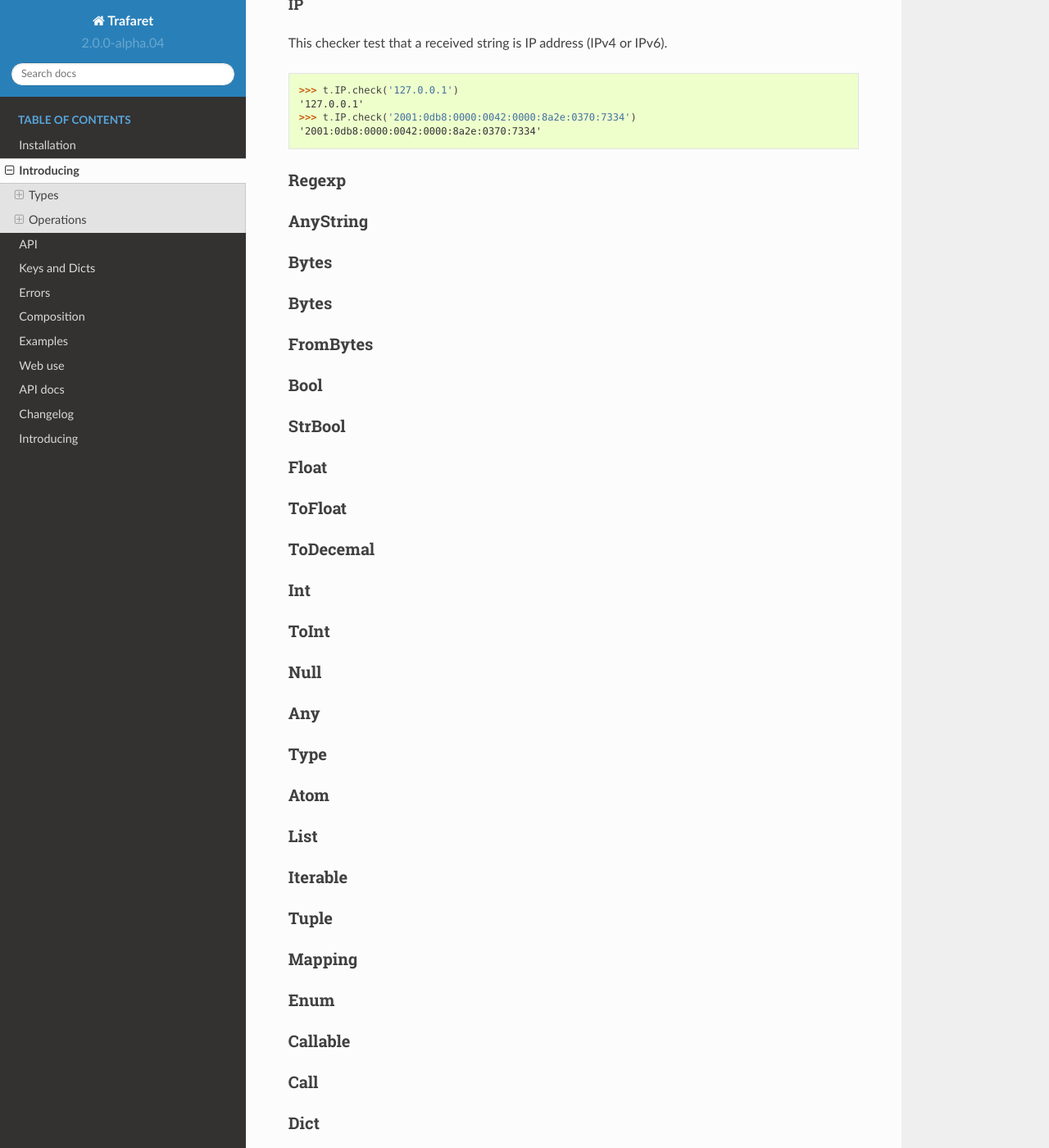
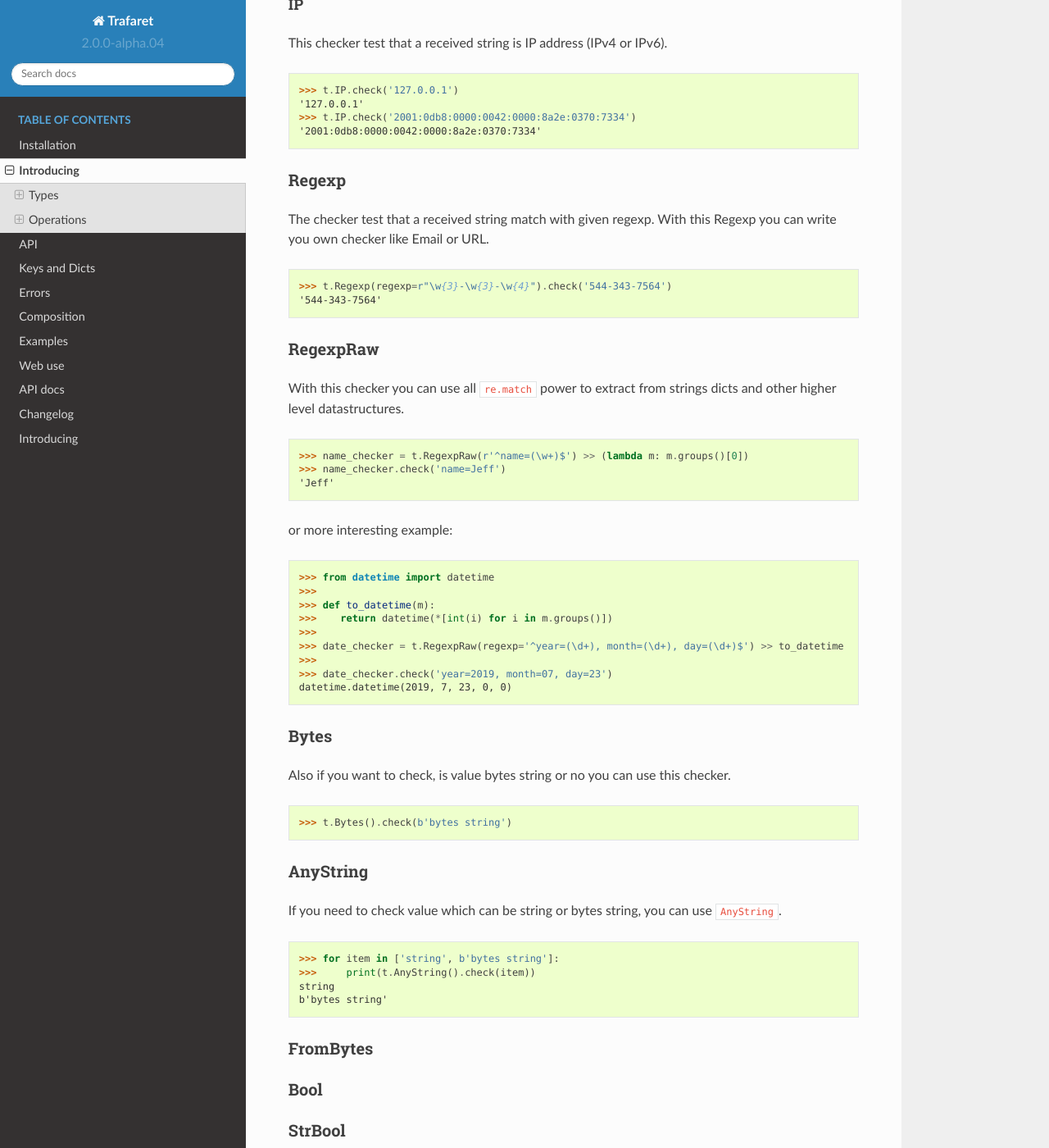
Before and after one commit to Deepwalker/trafaret, a Sphinx documentation site: the page built from docs/intro.rst, in a window 1280 px wide and 1400 px high, scrolled down 2143 px. Shown: the whole window at 82% size. Built offline with Sphinx 7.4.7 and the Read the Docs theme 2.0.0, drawn with Linux system fonts in a browser that asks for light colours.

Commit message:
docs: added part of Regexp, AnyString, Bytes

```diff
--- a/docs/intro.rst
+++ b/docs/intro.rst
@@ -105,18 +105,51 @@ This checker test that a received string is IP address (IPv4 or IPv6).
 Regexp
 ......
 
+The checker test that a received string match with given regexp. With this
+Regexp you can write you own checker like Email or URL.
+
+    >>> t.Regexp(regexp=r"\w{3}-\w{3}-\w{4}").check('544-343-7564')
+    '544-343-7564'
+
+RegexpRaw
+.........
+
+With this checker you can use all ``re.match`` power to extract from strings dicts
+and other higher level datastructures.
+
+    >>> name_checker = t.RegexpRaw(r'^name=(\w+)$') >> (lambda m: m.groups()[0])
+    >>> name_checker.check('name=Jeff')
+    'Jeff'
+
+or more interesting example:
+
+    >>> from datetime import datetime
+    >>>
+    >>> def to_datetime(m):
+    >>>    return datetime(*[int(i) for i in m.groups()])
+    >>>
+    >>> date_checker = t.RegexpRaw(regexp='^year=(\d+), month=(\d+), day=(\d+)$') >> to_datetime
+    >>>
+    >>> date_checker.check('year=2019, month=07, day=23')
+    datetime.datetime(2019, 7, 23, 0, 0)
+
+Bytes
+.....
+
+Also if you want to check, is value bytes string or no you can use this checker.
+
+    >>> t.Bytes().check(b'bytes string')
 
 AnyString
 .........
 
+If you need to check value which can be string or bytes string, you can use
+``AnyString``.
 
-Bytes
-.....
-
-
-Bytes
-.....
-
+    >>> for item in ['string', b'bytes string']:
+    >>>     print(t.AnyString().check(item))
+    string
+    b'bytes string'
 
 FromBytes
 .........
```
